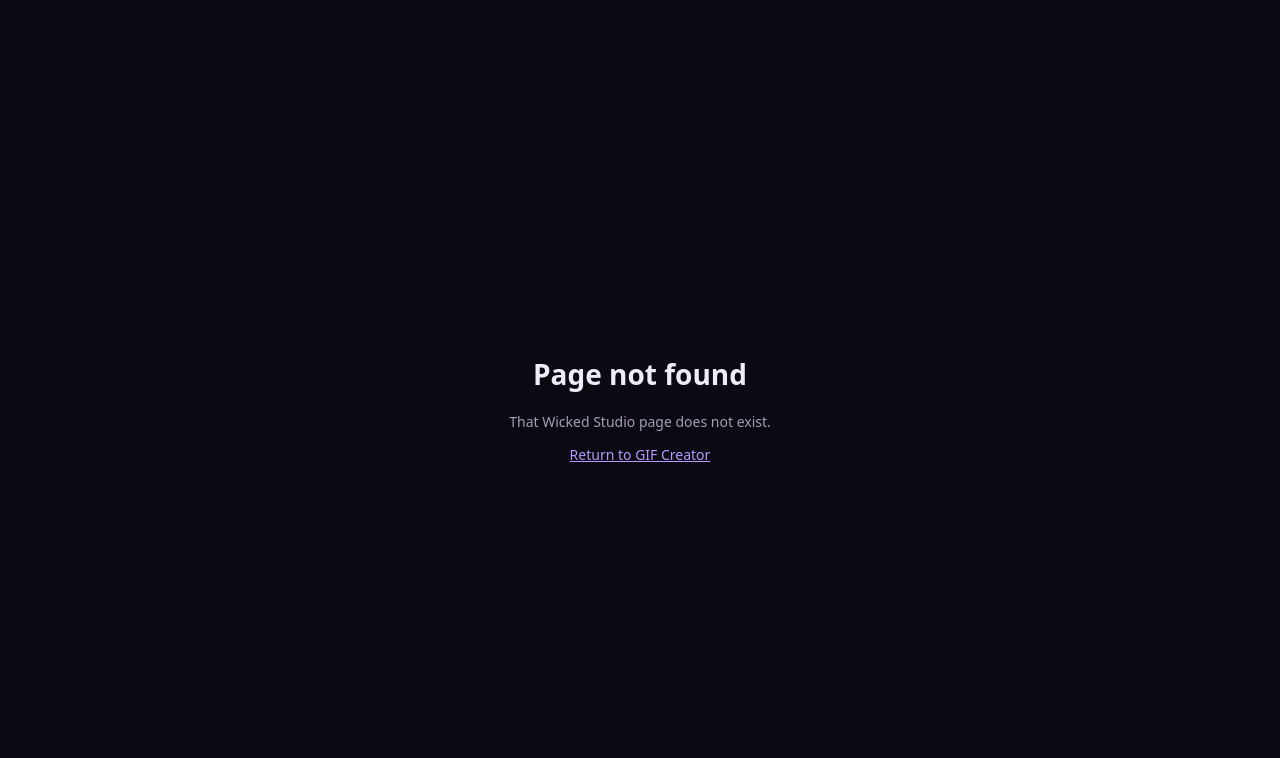
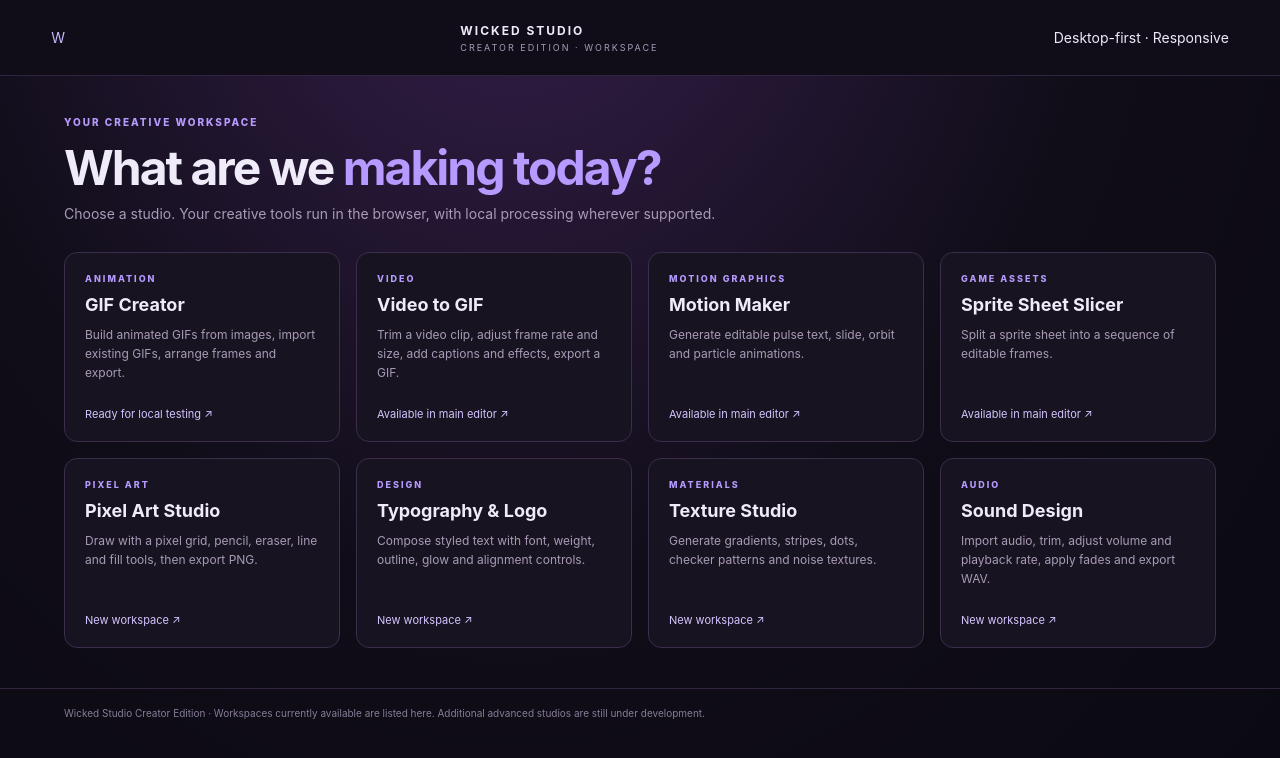
Before and after one commit to Tone730/wicked-studio, a Next.js app: page /dashboard in a window 1280 px wide. Before the commit this address had no page. Shown: the top 758 px of the page. Built offline with nearby package versions, Linux system fonts and the light colour scheme.

Commit message:
Add Wicked Studio application source

```diff
--- /dev/null
+++ b/app/dashboard/page.tsx
@@ -0,0 +1,3 @@
+"use client";
+const tools=[{name:"GIF Creator",tag:"Animation",desc:"Build animated GIFs from images, import existing GIFs, arrange frames and export.",href:"/",status:"Ready for local testing"},{name:"Video to GIF",tag:"Video",desc:"Trim a video clip, adjust frame rate and size, add captions and effects, export a GIF.",href:"/",status:"Available in main editor"},{name:"Motion Maker",tag:"Motion graphics",desc:"Generate editable pulse text, slide, orbit and particle animations.",href:"/",status:"Available in main editor"},{name:"Sprite Sheet Slicer",tag:"Game assets",desc:"Split a sprite sheet into a sequence of editable frames.",href:"/",status:"Available in main editor"},{name:"Pixel Art Studio",tag:"Pixel art",desc:"Draw with a pixel grid, pencil, eraser, line and fill tools, then export PNG.",href:"/pixel",status:"New workspace"},{name:"Typography & Logo",tag:"Design",desc:"Compose styled text with font, weight, outline, glow and alignment controls.",href:"/typography",status:"New workspace"},{name:"Texture Studio",tag:"Materials",desc:"Generate gradients, stripes, dots, checker patterns and noise textures.",href:"/texture",status:"New workspace"},{name:"Sound Design",tag:"Audio",desc:"Import audio, trim, adjust volume and playback rate, apply fades and export WAV.",href:"/sound",status:"New workspace"}];
+export default function Dashboard(){return <main className="pixelApp"><header className="pixelHeader"><a href="/">W</a><div><b>WICKED STUDIO</b><small>CREATOR EDITION · WORKSPACE</small></div><span>Desktop-first · Responsive</span></header><section className="pixelIntro"><p>YOUR CREATIVE WORKSPACE</p><h1>What are we <em>making today?</em></h1><span>Choose a studio. Your creative tools run in the browser, with local processing wherever supported.</span></section><section className="studioDashboard">{tools.map(t=><a className="studioCard" href={t.href} key={t.name}><small>{t.tag.toUpperCase()}</small><h2>{t.name}</h2><p>{t.desc}</p><span>{t.status} ↗</span></a>)}</section><footer>Wicked Studio Creator Edition · Workspaces currently available are listed here. Additional advanced studios are still under development.</footer></main>}
```
